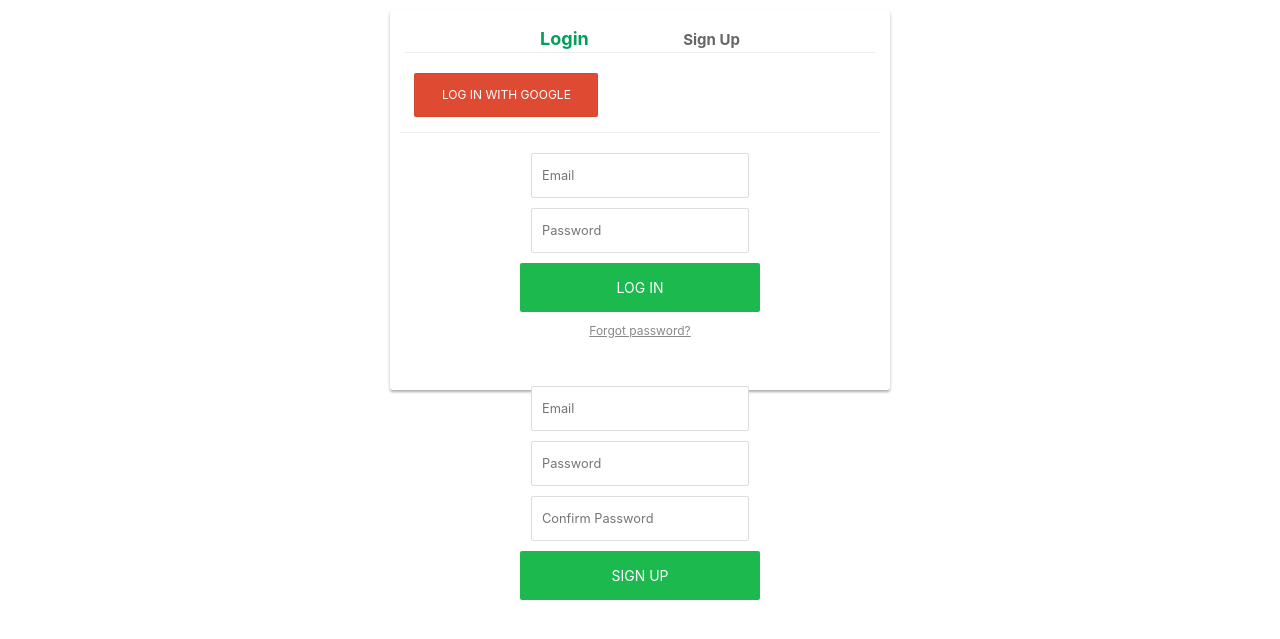
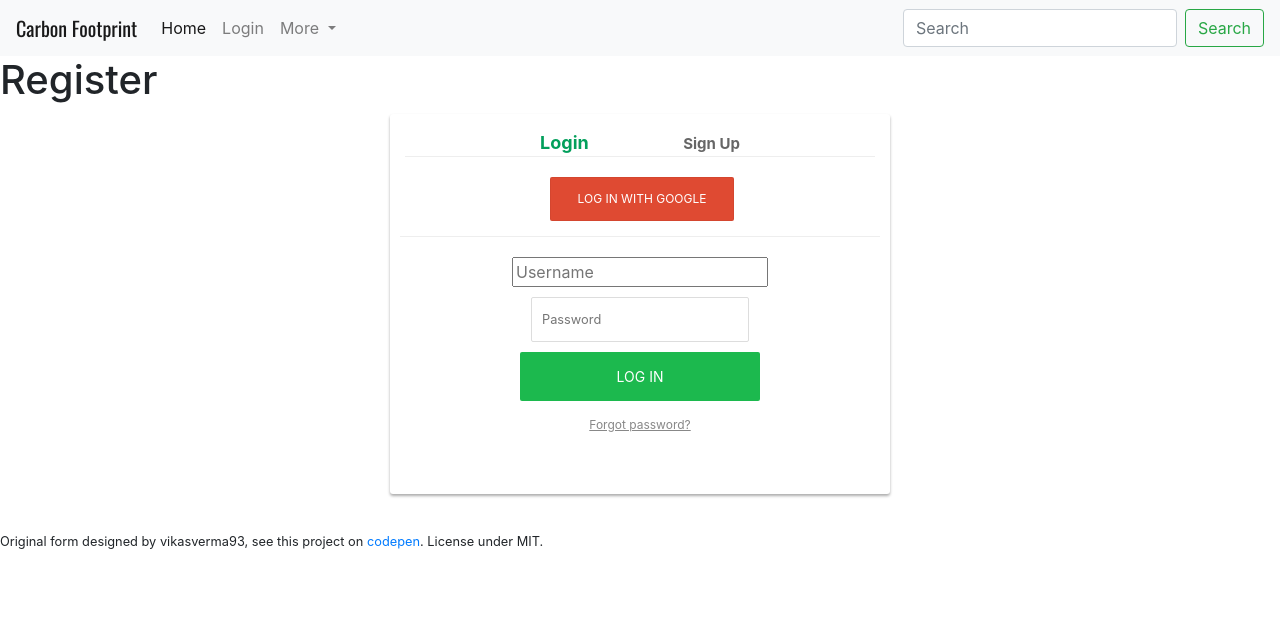
Before and after one commit to cailean17/Carbon-Footprint, a Flask app: page /login in a window 1280 px wide. Shown: the top 639 px of the page. Run offline with Flask 2, Linux system fonts and the light colour scheme; some libraries are stand-ins or nearby versions.

Commit message:
added layout.html and edited register.html

```diff
--- /dev/null
+++ b/templates/layout.html
@@ -0,0 +1,90 @@
+<!DOCTYPE html>
+
+<html>
+  <head>
+    <link
+      rel="stylesheet"
+      href="https://fonts.googleapis.com/css?family=Oswald"
+    />
+    <link
+      rel="stylesheet"
+      href="https://stackpath.bootstrapcdn.com/bootstrap/4.4.1/css/bootstrap.min.css"
+      integrity="sha384-Vkoo8x4CGsO3+Hhxv8T/Q5PaXtkKtu6ug5TOeNV6gBiFeWPGFN9MuhOf23Q9Ifjh"
+      crossorigin="anonymous"
+    />
+    <link
+      rel="stylesheet"
+      href="/public/style.css"
+    />
+    <script src="https://ajax.googleapis.com/ajax/libs/jquery/3.4.1/jquery.min.js"></script>
+    <title>{% block title %}{% endblock %}</title>
+  </head>
+  <body>
+    {% for message in get_flashed_messages(with_categories=True) %}
+        <div class="alert alert-{{ message[0] }}">
+            <button type="button" class="close" data-dismiss="alert">&times;</button>
+            {{ message[1] }}
+        </div>
+    {% endfor %}
+    <nav class="navbar navbar-expand-lg navbar-light bg-light">
+      <a style="font-family: Oswald;" class="navbar-brand" href="#"
+        >Carbon Footprint</a
+      >
+      <button
+        class="navbar-toggler"
+        type="button"
+        data-toggle="collapse"
+        data-target="#navbarSupportedContent"
+        aria-controls="navbarSupportedContent"
+        aria-expanded="false"
+        aria-label="Toggle navigation"
+      >
+        <span class="navbar-toggler-icon"></span>
+      </button>
+
+      <div class="collapse navbar-collapse" id="navbarSupportedContent">
+        <ul class="navbar-nav mr-auto">
+          <li class="nav-item active">
+            <a class="nav-link" href="/"
+              >Home <span class="sr-only">(current)</span></a
+            >
+          </li>
+          <li class="nav-item">
+            <a class="nav-link" href="#">Login</a>
+          </li>
+          <li class="nav-item dropdown">
+            <a
+              class="nav-link dropdown-toggle"
+              href="#"
+              id="navbarDropdown"
+              role="button"
+              data-toggle="dropdown"
+              aria-haspopup="true"
+              aria-expanded="false"
+            >
+              More
+            </a>
+            <div class="dropdown-menu" aria-labelledby="navbarDropdown">
+              <a class="dropdown-item" href="#">Action</a>
+              <a class="dropdown-item" href="#">Another action</a>
+              <div class="dropdown-divider"></div>
+              <a class="dropdown-item" href="#">Something else here</a>
+            </div>
+          </li>
+        </ul>
+        <form class="form-inline my-2 my-lg-0">
+          <input
+            class="form-control mr-sm-2"
+            type="search"
+            placeholder="Search"
+            aria-label="Search"
+          />
+          <button class="btn btn-outline-success my-2 my-sm-0" type="submit">
+            Search
+          </button>
+        </form>
+      </div>
+    </nav>
+    {% block main %}{% endblock %}
+  </body>
+</html>
--- a/templates/register.html
+++ b/templates/register.html
@@ -1,20 +1,7 @@
-<html>
-<head>
-    <link
-      rel="stylesheet"
-      href="https://fonts.googleapis.com/css?family=Oswald"
-    />
-    <link
-      rel="stylesheet"
-      href="https://stackpath.bootstrapcdn.com/bootstrap/4.4.1/css/bootstrap.min.css"
-      integrity="sha384-Vkoo8x4CGsO3+Hhxv8T/Q5PaXtkKtu6ug5TOeNV6gBiFeWPGFN9MuhOf23Q9Ifjh"
-      crossorigin="anonymous"
-    />
-    <link
-      rel="stylesheet"
-      href="/public/style.css"
-    />
-</head>
+
+{% extends "layout.html" %} {% block title %} Register {% endblock %} {% block
+main %}
+<h1>Register</h1>
 <!--Original form: https://codepen.io/vikasverma93/pen/zplmq-->
 <div class="login-box">
   <div class="lb-header">
@@ -22,14 +9,16 @@
     <a href="#" id="signup-box-link">Sign Up</a>
   </div>
   <div class="social-login">
-    <a href="/google">
-      <i class="fa fa-google-plus fa-lg"></i>
-      log in with Google
-    </a>
+
+      <a href="/google"  style = " margin-left:150px">
+        <i class="fa fa-google-plus fa-lg"></i>
+        log in with Google
+      </a>
+
   </div>
-  <form class="email-login" action="/register">
+  <form class="email-login" action="/login" method="POST">
     <div class="u-form-group">
-      <input type="email" placeholder="Email" name="email" required />
+      <input type="string" placeholder="Username" name="username" required />
     </div>
     <div class="u-form-group">
       <input type="password" placeholder="Password" name="password" required />
@@ -46,7 +35,10 @@
   <br />
   <br />
   <br />
-  <form class="email-signup" action="/login">
+  <form class="email-signup" action="/register" method="POST">
+    <div class="u-form-group">
+      <input type="text" placeholder="username" name="username" />
+    </div>
     <div class="u-form-group">
       <input type="email" placeholder="Email" name="email" />
     </div>
@@ -62,22 +54,10 @@
   </form>
 </div>
 <br />
-
+<small
+  >Original form designed by vikasverma93, see this project on
+  <a href="https://codepen.io/vikasverma93/pen/zplmq">codepen</a>. License under
+  MIT.</small
+>
 <script src="/public/client.js"></script>
-<script
-src="https://code.jquery.com/jquery-3.4.1.slim.min.js"
-  integrity="sha384-J6qa4849blE2+poT4WnyKhv5vZF5SrPo0iEjwBvKU7imGFAV0wwj1yYfoRSJoZ+n"
-  crossorigin="anonymous"
-></script>
-<script
-  src="https://cdn.jsdelivr.net/npm/popper.js@1.16.0/dist/umd/popper.min.js"
-  integrity="sha384-Q6E9RHvbIyZFJoft+2mJbHaEWldlvI9IOYy5n3zV9zzTtmI3UksdQRVvoxMfooAo"
-  crossorigin="anonymous"
-></script>
-<script
-  src="https://stackpath.bootstrapcdn.com/bootstrap/4.4.1/js/bootstrap.min.js"
-  integrity="sha384-wfSDF2E50Y2D1uUdj0O3uMBJnjuUD4Ih7YwaYd1iqfktj0Uod8GCExl3Og8ifwB6"
-  crossorigin="anonymous"
-></script>
-<script src="https://ajax.googleapis.com/ajax/libs/jquery/3.4.1/jquery.min.js"></script>
-</html>
+{% endblock %}
```
